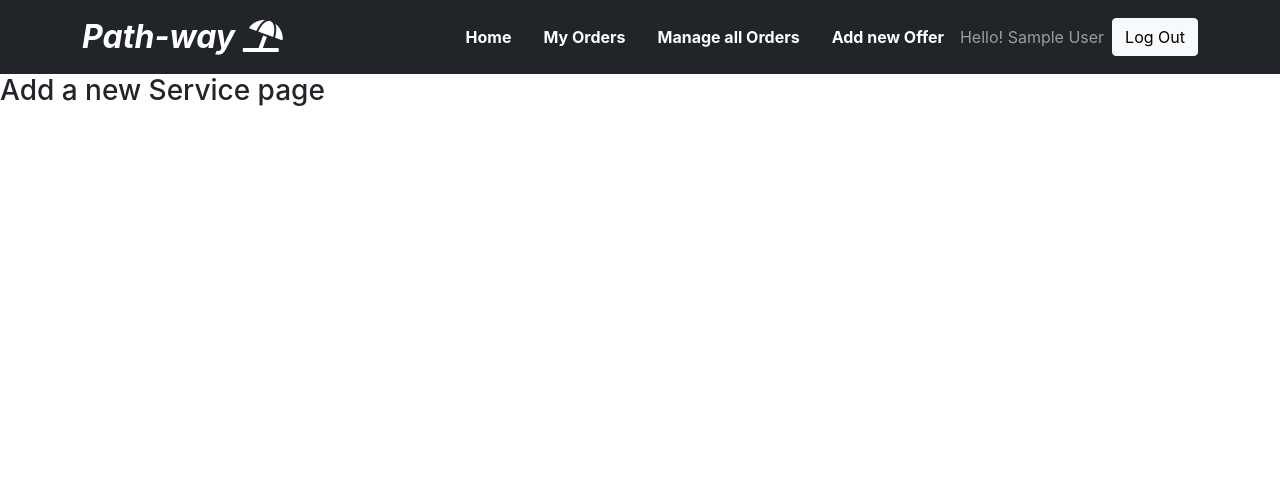
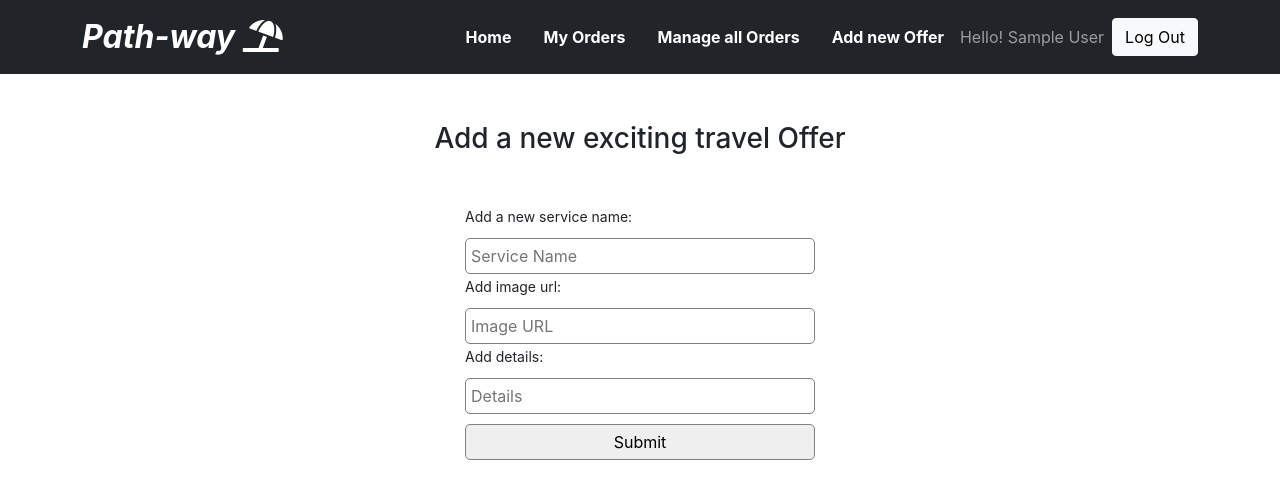
Before and after one commit to Polin-Rahman/path-Way-client-side, a React (Create React App) app: page /addservice in a window 1280 px wide. Shown: the top 498 px of the page. Built offline with nearby package versions, Linux system fonts and the light colour scheme; no server answers; sample sign-in values are in the browser's storage.

Commit message:
new offer added

```diff
--- a/src/components/AddService/AddService.js
+++ b/src/components/AddService/AddService.js
@@ -1,9 +1,49 @@
 import React from 'react';
+import { useForm } from "react-hook-form";
 
 const AddService = () => {
+
+    const { register, handleSubmit, reset } = useForm();
+    const onSubmit = data => {
+        fetch('http://localhost:5000/addservice', {
+            method: 'POST',
+            headers: {
+                'content-type': 'application/json'
+            },
+            body: JSON.stringify(data)
+        })
+            .then(res => res.json())
+            .then(result => {
+                if (result.insertedId) {
+                    alert('New offer added Successfully');
+                    reset();
+                }
+            })
+    }
+
     return (
-        <div>
-            <h3>Add a new Service page</h3>
+        <div className="container">
+            <h3 className="text-center my-5">Add a new exciting travel Offer</h3>
+
+            <div className="d-flex justify-content-center">
+                <div>
+                    <form className="order-form" onSubmit={handleSubmit(onSubmit)}>
+                        <p className="mb-1"><small>Add a new service name:</small></p>
+
+                        <input placeholder="Service Name" defaultValue="" {...register("name", { required: true })} />
+
+                        <p className="mb-1"><small>Add image url:</small></p>
+
+                        <input placeholder="Image URL" defaultValue="" {...register("img", { required: true })} />
+
+                        <p className="mb-1"><small>Add details:</small></p>
+
+                        <input placeholder="Details" defaultValue="" {...register("details", { required: true })} />
+
+                        <input type="submit" />
+                    </form>
+                </div>
+            </div>
         </div>
     );
 };
--- a/src/components/OrderPlace/OrderPlace.js
+++ b/src/components/OrderPlace/OrderPlace.js
@@ -22,7 +22,7 @@ const OrderPlace = () => {
             .then(res => res.json())
             .then(result => {
                 if (result.insertedId) {
-                    alert('Order processed Successfully');
+                    alert('Booking processed Successfully');
                     reset();
                 }
             })
```
